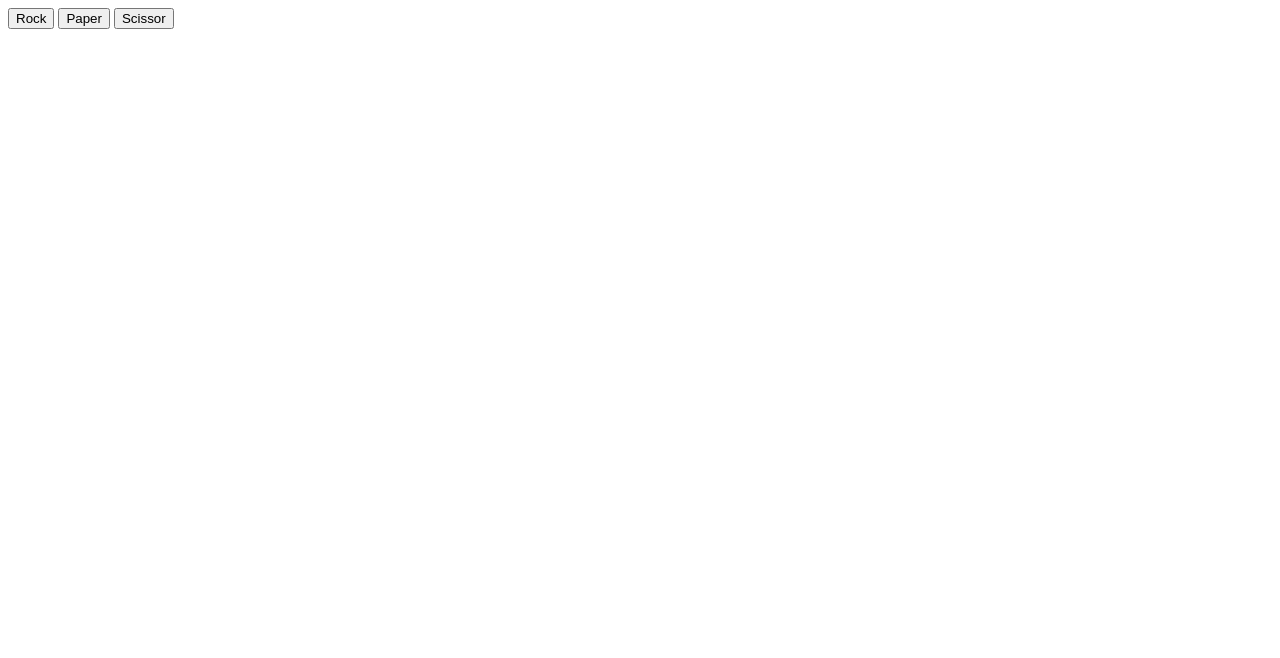
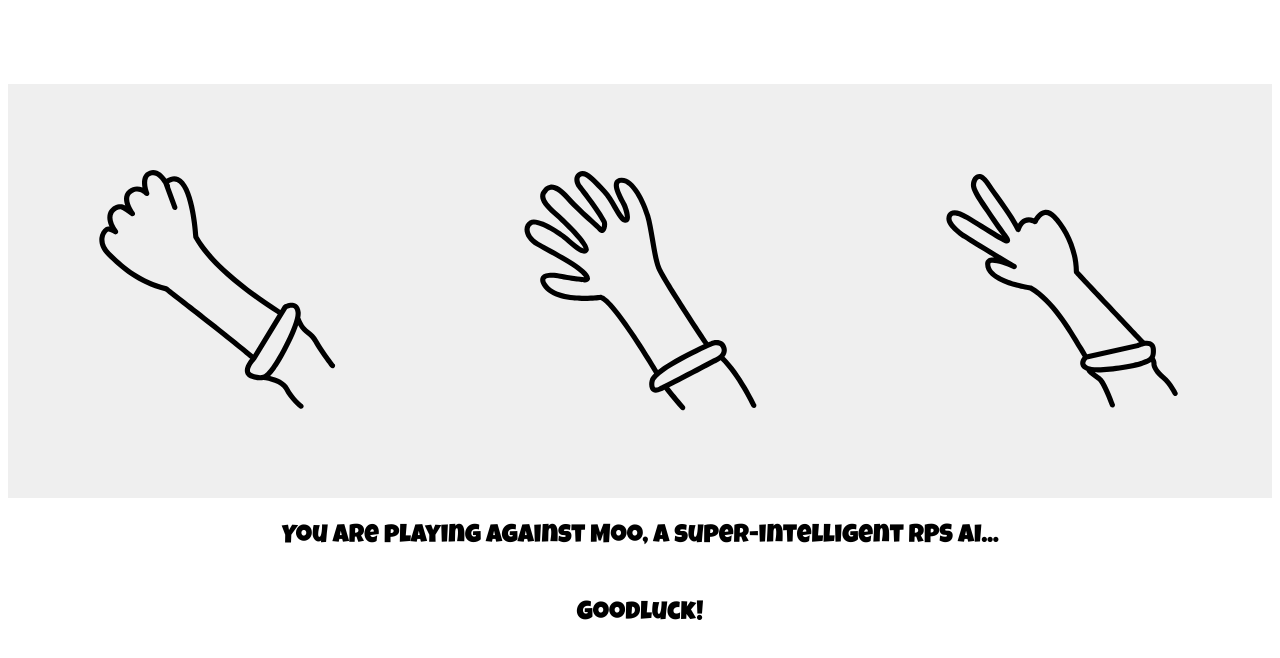
Before and after one commit to MHUalberta/Rock-Paper-Scissor, a plain HTML site: page rps.html in a window 1280 px wide. Drawn offline with Linux system fonts and the light colour scheme.

Commit message:
Add nicer UI

```diff
--- a/rps.html
+++ b/rps.html
@@ -4,13 +4,19 @@
     <meta charset="UTF-8">
     <meta http-equiv="X-UA-Compatible" content="IE=edge">
     <meta name="viewport" content="width=device-width, initial-scale=1.0">
-    <title>Document</title>
+    <title>RPS By Moo</title>
+    <link rel="stylesheet" href="./stylesheet.css">
     <script src="./rps.js" defer></script>
 </head>
 <body>
-    <button class="rock">Rock</button>
-    <button class="paper">Paper</button>
-    <button class="scissor">Scissor</button>
-    <div class="results"></div>
+    <div class="buttons">
+        <button class="rock"><img src="./images/rock.svg"></button>
+        <button class="paper"><img src="./images/paper.svg"></button>
+        <button class="scissor"><img src="./images/scissor.svg"></button>
+    </div>
+    <div class="results">
+        <p>You are playing against Moo, a super-intelligent RPS AI...</p>
+        <p>Goodluck!</p>
+    </div>
 </body>
 </html>
--- a/rps.js
+++ b/rps.js
@@ -1,3 +1,8 @@
+function changeHoverState() {
+    const image = this.firstChild;
+    image.classList.toggle("img-hover");
+}
+
 function getComputerChoice() {
     let randomNum = Math.random();
     randomNum = Math.floor(randomNum*3); //random integer between 0 and 2
@@ -41,9 +46,9 @@ function showFeedback(playerSelection, computerChoice, score) {
 
     result = document.createElement("p");
     if (score === 1)
-        result.textContent += `You Win! ${playerSelection} beats ${computerChoice}`;
+        result.textContent += `You win this round! ${playerSelection} beats ${computerChoice}`;
     else if (score === -1)
-        result.textContent += `You Lose! ${playerSelection} loses to ${computerChoice}`;
+        result.textContent += `You lose this round! ${playerSelection} loses to ${computerChoice}`;
     else
         result.textContent += `Draw! You both picked ${playerSelection}`;
     div.appendChild(result);
@@ -91,5 +96,8 @@ function playRound() {
 
 
 let matchInfo = [0, 0, 0];  //[player score, ai score, round];
+
 const buttons = document.querySelectorAll("button");
 buttons.forEach(button => {button.addEventListener("click", playRound);});
+buttons.forEach(button => {button.addEventListener("mouseover", changeHoverState);});
+buttons.forEach(button => {button.addEventListener("mouseout", changeHoverState);});
--- /dev/null
+++ b/stylesheet.css
@@ -0,0 +1,38 @@
+@import url('https://fonts.googleapis.com/css2?family=Luckiest+Guy&family=Roboto:wght@100&display=swap');
+
+button {
+    border: white;
+}
+
+img {
+    max-height: 100%;
+    max-width: 100%;
+    transition: all .07s ease;
+}
+
+.img-hover {
+    transform: scale(1.4);
+}
+
+div.buttons {
+    display: flex;
+    justify-content: center;
+}
+
+div.results {
+    display: flex;
+    flex-direction: column;
+    align-items: center;
+}
+
+body {
+    display: flex;
+    flex-direction: column;
+    justify-content: center;
+    height: 90vh;
+}
+
+p {
+    font-size: 2vw;
+    font-family: 'Luckiest Guy', cursive;
+}
```
Also changed, not shown: images/paper.svg (added), images/rock.svg (added), images/scissor.svg (added).
